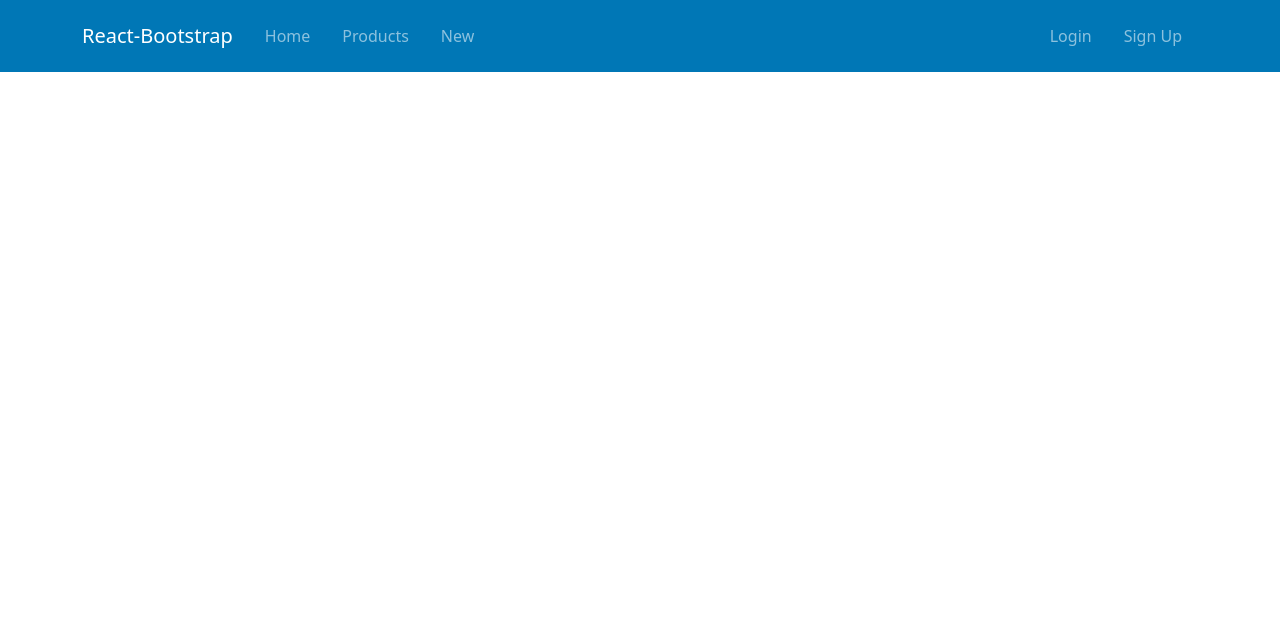
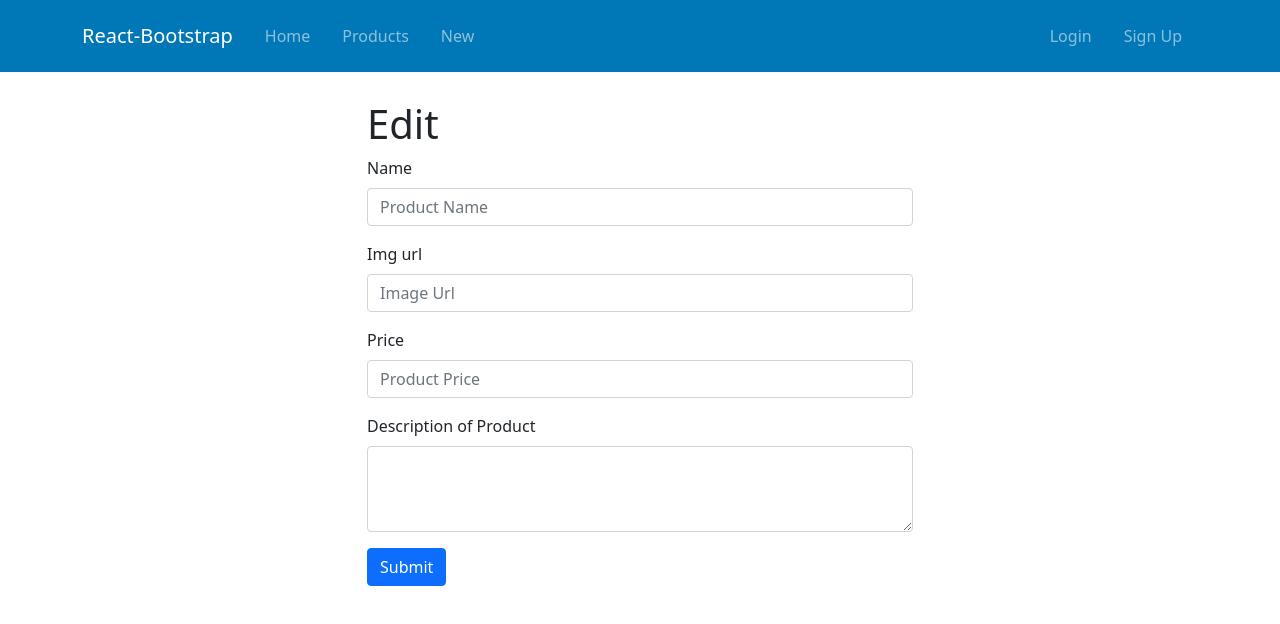
Before and after one commit to amulagrawal02/Shopping-App, a React (Create React App) app in the folder frontend/: page /products/1/edit in a window 1280 px wide. Shown: the top 624 px of the page. Built offline with nearby package versions, Linux system fonts and the light colour scheme; no server answers.

Commit message:
Add functionality for edit the product
Signed-off-by: Amul Agrawal <amulagrawal32@gmail.com>

```diff
--- a/frontend/src/App.js
+++ b/frontend/src/App.js
@@ -6,6 +6,7 @@ import "./App.css";
 import { Route, Switch } from "react-router-dom";
 import New from "./components/New";
 import Show from "./components/Show";
+import Edit from "./components/Edit";
 
 class App extends Component {
   render() {
@@ -17,6 +18,8 @@ class App extends Component {
             <Route exact path="/products" component={ProductList}></Route>
             <Route exact path="/products/new" component={New}></Route>
             <Route exact path="/products/:id" component={Show}></Route>
+            <Route exact path="/products/:id/edit" component={Edit}></Route>
+
           </Switch>
         </Container>
       </div>
--- /dev/null
+++ b/frontend/src/components/Edit.js
@@ -0,0 +1,106 @@
+import React, { useEffect, useState } from "react";
+import axios from "axios";
+import { useHistory, useParams } from "react-router-dom";
+import { Form, Button, Col, Row } from "react-bootstrap";
+
+function Edit() {
+  const history = useHistory();
+  const [data, updateData] = useState({
+    name: "",
+    src: "",
+    price: "",
+    desc: "",
+  });
+  let params = useParams();
+  params = params.id;
+
+  useEffect(() => {
+    async function fetchData() {
+      let product = await axios.get(`/products/${params}`);
+      product = product.data;
+      updateData({
+        name: product.name,
+        src: product.src,
+        desc: product.desc,
+        price: product.price,
+      });
+    }
+    fetchData();
+  }, [params]);
+
+  const submitHandler = async (e) => {
+    e.preventDefault();
+    await axios.patch(`/products/${params}`, data);
+    history.push("/products");
+  };
+
+  return (
+    <div>
+      <Row>
+        <Col lg={3}></Col>
+        <Col lg={6}>
+          <h1>Edit</h1>
+          <Form onSubmit={submitHandler}>
+            <Form.Group className="mb-3">
+              <Form.Label>Name</Form.Label>
+              <Form.Control
+                type="text"
+                placeholder="Product Name"
+                name="name"
+                value={data.name}
+                onChange={(e) => {
+                  updateData({ ...data, name: e.target.value });
+                }}
+              />
+            </Form.Group>
+
+            <Form.Group className="mb-3">
+              <Form.Label>Img url</Form.Label>
+              <Form.Control
+                type="text"
+                placeholder="Image Url"
+                name="src"
+                value={data.src}
+                onChange={(e) => {
+                  updateData({ ...data, src: e.target.value });
+                }}
+              />
+            </Form.Group>
+            <Form.Group className="mb-3">
+              <Form.Label>Price</Form.Label>
+              <Form.Control
+                type="text"
+                placeholder="Product Price"
+                name="price"
+                value={data.price}
+                onChange={(e) => {
+                  updateData({ ...data, price: e.target.value });
+                }}
+              />
+            </Form.Group>
+
+            <Form.Group className="mb-3">
+              <Form.Label>Description of Product</Form.Label>
+              <Form.Control
+                as="textarea"
+                rows={3}
+                name="desc"
+                value={data.desc}
+                onChange={(e) => {
+                  updateData({ ...data, desc: e.target.value });
+                }}
+              />
+            </Form.Group>
+
+            <Button variant="primary" type="submit">
+              Submit
+            </Button>
+          </Form>
+        </Col>
+        <Col lg={3}></Col>
+      </Row>
+    </div>
+  );
+}
+
+export default Edit;
--- a/frontend/src/components/Show.js
+++ b/frontend/src/components/Show.js
@@ -1,7 +1,7 @@
 import axios from "axios";
 import React, { useEffect, useState } from "react";
 import { Col, Row, Card, Button } from "react-bootstrap";
-import { Link, useLocation } from "react-router-dom";
+import { Link, useParams } from "react-router-dom";
 
 function Show() {
   const [data, updatedData] = useState({
@@ -11,12 +11,13 @@ function Show() {
     price: "",
   });
 
-  //   to get the path of the url
-  const pathAddress = useLocation().pathname;
+  //   to get the params of the url
+  let params = useParams();
+  params = params.id;
 
   useEffect(() => {
     async function fetchData() {
-      let product = await axios.get(pathAddress);
+      let product = await axios.get(`/products/${params}`);
       product = product.data;
       updatedData({
         name: product.name,
@@ -44,7 +45,7 @@ function Show() {
               <Link to={`/products/`}>Add to Card</Link>
             </Button>
             <Button variant="info" className="me-2 mb-2">
-              <Link to={`/products/`}>Edit</Link>
+              <Link to={`/products/${params}/edit`}>Edit</Link>
             </Button>
             <Button variant="danger" className="me-2 mb-2">
               <Link to={`/products/`}>Delete</Link>
```
Also changed, not shown: 1 other file (tests, documents, lock files or other folders).
